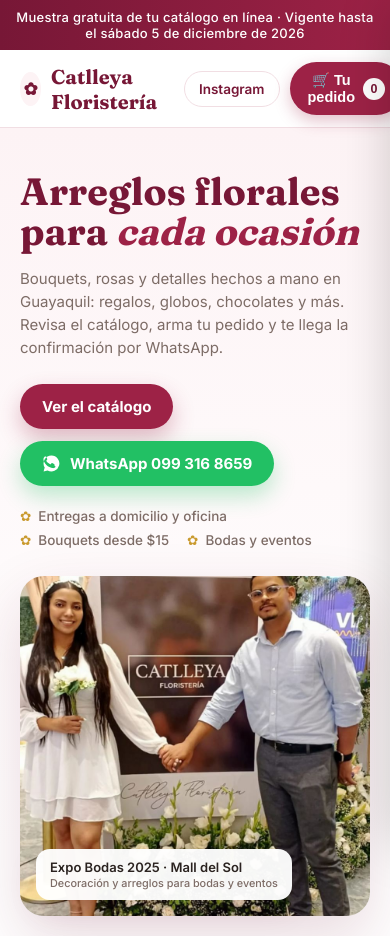
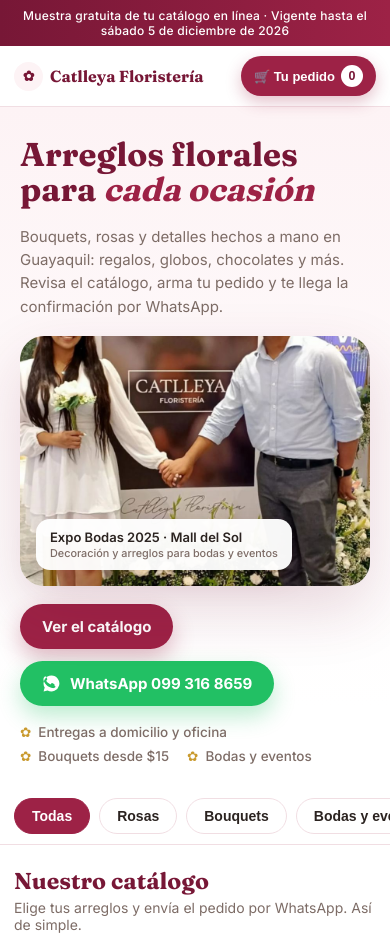
Before and after one commit to aquimis-lab/pixelandina-demos, a plain HTML site: page muestras/catlleya/index.html in a window 390 px wide. Shown: the top 936 px of the page. Drawn offline with Linux system fonts and the light colour scheme.

Commit message:
Muestra Catlleya v3: móvil sin desborde, fotos limpias, sin barra inferior

```diff
--- a/muestras/catlleya/index.html
+++ b/muestras/catlleya/index.html
@@ -18,6 +18,7 @@
   html{scroll-behavior:smooth;}
   body{font-family:'Inter',system-ui,-apple-system,'Segoe UI',Roboto,Arial,sans-serif; color:var(--ink); background:#fff;}
   img{display:block; max-width:100%;}
+  html,body{overflow-x:hidden;}
   .ribbon{background:linear-gradient(90deg,var(--rose-dark),var(--rose)); color:#fff; text-align:center; font-size:13px; font-weight:500; padding:9px 14px; letter-spacing:.02em;}
 
   /* ---------- Barra superior ---------- */
@@ -88,22 +89,15 @@
   .stepper span{font-weight:700; font-size:13.5px; color:var(--rose-dark);}
 
   /* ---------- Pie ---------- */
-  footer{max-width:1280px; margin:34px auto 0; padding:24px 20px 110px; text-align:center; color:var(--muted); font-size:13px; line-height:1.65; border-top:1px solid var(--line);}
-  @media(min-width:900px){ footer{padding-bottom:40px;} }
+  footer{max-width:1280px; margin:34px auto 0; padding:24px 20px 44px; text-align:center; color:var(--muted); font-size:13px; line-height:1.65; border-top:1px solid var(--line);}
+
   footer a{color:var(--rose-dark); text-decoration:none; font-weight:700;}
-
-  /* ---------- Barra móvil del pedido ---------- */
-  .mobilebar{position:fixed; left:12px; right:12px; bottom:12px; z-index:45; background:var(--ink); color:#fff; border-radius:16px; padding:12px 16px; display:none; align-items:center; justify-content:space-between; gap:12px; box-shadow:0 16px 34px rgba(0,0,0,.30); cursor:pointer; border:none; width:calc(100% - 24px); text-align:left;}
-  .mobilebar .l{font-size:13px; opacity:.85;}
-  .mobilebar .l strong{display:block; font-size:16px; opacity:1;}
-  .mobilebar .r{background:var(--wa); color:#fff; font-weight:800; font-size:14.5px; border-radius:11px; padding:10px 16px;}
-  @media(min-width:900px){ .mobilebar{display:none !important;} }
 
   /* ---------- Carrito lateral ---------- */
   .overlay{position:fixed; inset:0; background:rgba(35,12,20,.52); opacity:0; pointer-events:none; transition:opacity .25s; z-index:50;}
   .overlay.on{opacity:1; pointer-events:auto;}
-  .drawer{position:fixed; top:0; right:0; height:100dvh; width:min(420px,100vw); background:#fff; z-index:51; transform:translateX(105%); transition:transform .3s cubic-bezier(.32,.72,.24,1); display:flex; flex-direction:column; box-shadow:-18px 0 50px rgba(0,0,0,.20);}
-  .drawer.on{transform:translateX(0);}
+  .drawer{position:fixed; top:0; right:0; height:100dvh; width:min(420px,100vw); background:#fff; z-index:51; transform:translateX(105%); visibility:hidden; transition:transform .3s cubic-bezier(.32,.72,.24,1), visibility 0s linear .3s; display:flex; flex-direction:column; box-shadow:-18px 0 50px rgba(0,0,0,.20);}
+  .drawer.on{transform:translateX(0); visibility:visible; transition:transform .3s cubic-bezier(.32,.72,.24,1);}
   .drawer header{padding:18px 20px 12px; border-bottom:1px solid var(--line); display:flex; align-items:flex-start; justify-content:space-between;}
   .drawer h2{font-family:'Fraunces',serif; font-size:22px; color:var(--rose-dark);}
   .drawer .sub{font-size:13px; color:var(--muted); margin-top:3px;}
@@ -130,6 +124,33 @@
   .send svg{width:20px; height:20px; fill:#fff;}
   .drawer .alt{margin-top:11px; text-align:center; font-size:13px; color:var(--muted);}
   .drawer .alt a{color:var(--rose-dark); font-weight:700; text-decoration:none;}
+
+  /* ---------- Ajustes v3: móvil sin desborde, hero con foto protagonista ---------- */
+  @media(max-width:899px){
+    .hero .in{display:flex; flex-direction:column; align-items:stretch; gap:18px; padding:30px 20px 24px;}
+    .hero .in > div:first-child{display:contents;}
+    .hero h1{order:1; font-size:33px;}
+    .hero .tag{order:2; margin-top:0;}
+    .hero-img{order:3;}
+    .hero-img img{height:250px;}
+    .hero .ctas{order:4; margin-top:0;}
+    .hero .meta{order:5; margin-top:0;}
+  }
+  @media(max-width:640px){
+    .ribbon{font-size:12px; padding:8px 10px;}
+    .topbar .in{padding:10px 14px; gap:8px;}
+    .brand{font-size:16px; gap:7px; white-space:nowrap;}
+    .brand .fl{width:29px; height:29px; font-size:14px;}
+    .ig-link{display:none;}
+    .cart-btn{padding:9px 13px; font-size:13px; gap:6px;}
+    .cats-wrap{top:56px;}
+    .cats{padding:10px 14px;}
+    main{padding:22px 14px 8px;}
+    .grid{gap:13px;}
+    .card .body{padding:12px 12px 14px;}
+    .card h3{font-size:15px;}
+    .sec-title{font-size:23px;}
+  }
 </style>
 </head>
 <body>
@@ -175,13 +196,10 @@
 
 <footer>
   Catálogo de muestra preparado por <a href="https://pixelandina.online" target="_blank" rel="noopener">PixelAndina</a> para Catlleya Floristería.<br>
-  Los nombres, textos y precios salen de tu Instagram: en tu catálogo final ajustamos todo a tu gusto.
+  Los nombres, textos y precios salen de tu Instagram: en tu catálogo final ajustamos todo a tu gusto.<br>Síguela en <a href="https://www.instagram.com/floristeria_catlleya" target="_blank" rel="noopener">Instagram</a>.
 </footer>
 
-<button class="mobilebar" id="mobilebar">
-  <span class="l"><span id="mbCount">0 productos</span><strong id="mbTotal">$0.00</strong></span>
-  <span class="r">Ver pedido</span>
-</button>
+
 
 <div class="overlay" id="overlay"></div>
 <aside class="drawer" id="drawer" aria-label="Tu pedido">
@@ -210,18 +228,17 @@
 <script>
 var WA = "593993168659";
 var PRODUCTS = [
-  { id:"p2",  name:"Ramo de 25 rosas rojas",        cat:"Rosas",           price:30,   old:40,   from:false, img:"img/p2.jpg",  desc:"25 rosas rojas con aliento de bebé. El detalle perfecto para sorprender y crear un momento inolvidable." },
-  { id:"p3",  name:"Bouquet listo para regalar",    cat:"Bouquets",        price:15,   old:null, from:true,  img:"img/p3.jpg",  desc:"Bouquets listos para regalar: cumpleaños, aniversarios o un detalle inesperado. Entregas en Guayaquil." },
-  { id:"p5",  name:"Bouquets mixtos",               cat:"Bouquets",        price:15,   old:null, from:true,  img:"img/p5.jpg",  desc:"Bouquets mixtos de rosas y girasoles, para todos los gustos." },
-  { id:"p1",  name:"Arreglo de flores amarillas",   cat:"Bouquets",        price:null, old:null, from:false, img:"img/p1.jpg",  desc:"Flores amarillas para llenar de alegría a alguien especial. Un detalle que nunca se olvida." },
+  { id:"p2",  name:"Ramo de 25 rosas rojas",        cat:"Rosas",           price:30,   old:40,   from:false, img:"img/c2.jpg",  desc:"25 rosas rojas con aliento de bebé. El detalle perfecto para sorprender y crear un momento inolvidable." },
+  { id:"p3",  name:"Bouquet listo para regalar",    cat:"Bouquets",        price:15,   old:null, from:true,  img:"img/c3.jpg",  desc:"Bouquets listos para regalar: cumpleaños, aniversarios o un detalle inesperado." },
+  { id:"p5",  name:"Bouquets mixtos",               cat:"Bouquets",        price:15,   old:null, from:true,  img:"img/c5.jpg",  desc:"Bouquets mixtos de rosas y girasoles, para todos los gustos." },
+  { id:"p1",  name:"Arreglo de flores amarillas",   cat:"Bouquets",        price:null, old:null, from:false, img:"img/c1.jpg",  desc:"Flores amarillas para llenar de alegría a alguien especial. Un detalle que nunca se olvida." },
   { id:"p4",  name:"Arreglo para tu mejor amiga",   cat:"Bouquets",        price:null, old:null, from:false, img:"img/p4.jpg",  desc:"Arreglos perfectos para amistad, cumpleaños o un «solo porque sí». Entregas en oficina y domicilio." },
-  { id:"p6",  name:"Arreglo especial de rosas rojas", cat:"Rosas",         price:null, old:null, from:false, img:"img/p6.jpg",  desc:"Arreglos especiales de rosas rojas para el amor y la amistad." },
+  { id:"p6",  name:"Arreglo especial de rosas rojas", cat:"Rosas",         price:null, old:null, from:false, img:"img/c6.jpg",  desc:"Arreglos especiales de rosas rojas para el amor y la amistad." },
   { id:"p8",  name:"Gran arreglo de rosas rojas",   cat:"Rosas",           price:null, old:null, from:false, img:"img/p8.jpg",  desc:"Arreglo grande de rosas rojas para ocasiones especiales." },
   { id:"p11", name:"Caja de rosas rojas",           cat:"Rosas",           price:null, old:null, from:false, img:"img/p11.jpg", desc:"Rosas rojas en la caja negra de la casa, listas para regalar." },
   { id:"p10", name:"Ramo grande de rosas rojas",    cat:"Rosas",           price:null, old:null, from:false, img:"img/p10.jpg", desc:"Ramo grande de rosas rojas, para sorprender en grande." },
-  { id:"p12", name:"Ramo de rosas con mariposa",    cat:"Rosas",           price:null, old:null, from:false, img:"img/p12.jpg", desc:"Ramo de rosas rojas con un detalle de mariposa dorada." },
-  { id:"p9",  name:"Decoración de iglesia para bodas", cat:"Bodas y eventos", price:null, old:null, from:false, img:"img/p9.jpg", desc:"Arreglos y decoraciones de iglesia para el día de tu boda. También eventos y matrimonios." },
-  { id:"p7",  name:"Decoración para bodas y eventos", cat:"Bodas y eventos", price:null, old:null, from:false, img:"img/p7.jpg", desc:"Decoración y arreglos para tu boda o evento. Participamos en Expo Bodas 2025, en Mall del Sol." }
+  { id:"p12", name:"Ramo de rosas con mariposa",    cat:"Rosas",           price:null, old:null, from:false, img:"img/c12.jpg", desc:"Ramo de rosas rojas con un detalle de mariposa dorada." },
+    { id:"p7",  name:"Decoración para bodas, iglesias y eventos", cat:"Bodas y eventos", price:null, old:null, from:false, img:"img/p7.jpg", desc:"Decoración y arreglos para bodas, iglesias y eventos. Participamos en Expo Bodas 2025, en Mall del Sol." }
 ];
 var cart = {};
 var activeCat = "Todas";
@@ -280,10 +297,6 @@ function sync(){
   renderGrid();
   var t=totals();
   document.getElementById("cartBadge").textContent = t.count;
-  var mb=document.getElementById("mobilebar");
-  mb.style.display = t.count>0 ? "flex" : "none";
-  document.getElementById("mbCount").textContent = t.count + (t.count===1 ? " producto" : " productos");
-  document.getElementById("mbTotal").textContent = money(t.total) + (t.hasAsk ? " + a consultar" : "");
   renderDrawer(t);
 }
 function renderDrawer(t){
@@ -312,7 +325,6 @@ function renderDrawer(t){
 function openDrawer(){ renderDrawer(); document.getElementById("overlay").classList.add("on"); document.getElementById("drawer").classList.add("on"); document.body.style.overflow="hidden"; }
 function closeDrawer(){ document.getElementById("overlay").classList.remove("on"); document.getElementById("drawer").classList.remove("on"); document.body.style.overflow=""; }
 document.getElementById("cartBtn").addEventListener("click", openDrawer);
-document.getElementById("mobilebar").addEventListener("click", openDrawer);
 document.getElementById("closeDrawer").addEventListener("click", closeDrawer);
 document.getElementById("overlay").addEventListener("click", closeDrawer);
 document.addEventListener("keydown", function(e){ if(e.key==="Escape") closeDrawer(); });
```
